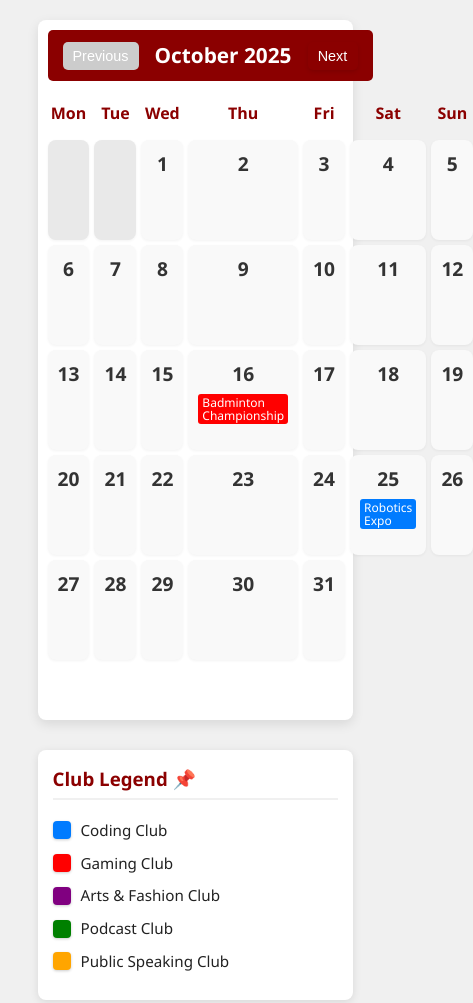
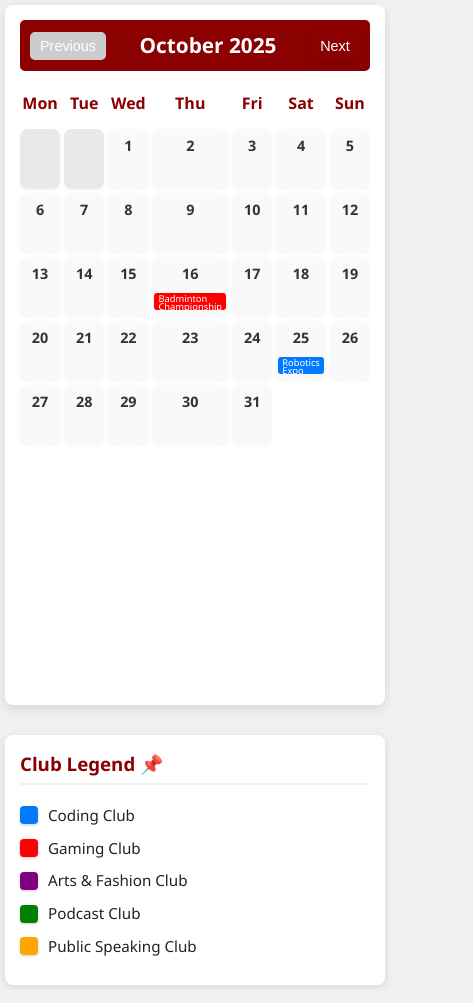
Before and after one commit to maryam-amir-2/clubs-calendar, a plain HTML site: page index.html in a window 390 px wide. Shown: the whole page, 473 px wide, since content can reach past the window. Drawn offline with Linux system fonts and the light colour scheme.

Commit message:
Enhance calendar responsiveness and modal details
Updated the calendar layout and styles for better responsiveness and added event description to the modal.

```diff
--- a/index.html
+++ b/index.html
@@ -5,23 +5,29 @@
 <meta name="viewport" content="width=device-width, initial-scale=1.0">
 <title>University Clubs Calendar</title>
 <style>
+/* ---------- PHONE-FIRST RESET ---------- */
+*,
+*::before,
+*::after { box-sizing: border-box; }
+
+/* ---------- ROOT TOKENS (unchanged) ---------- */
 :root {
-    --primary-color: #8B0000; /* Deep Red for University Vibe */
-    --secondary-color: #f0f0f0; /* Light Gray for background */
-    --text-color: #222;
-    --transition-speed: 0.3s;
+  --primary-color : #8B0000;
+  --secondary-color: #f0f0f0;
+  --text-color     : #222;
+  --transition-speed: .3s;
 }
 
 body {
-    font-family: 'Segoe UI', Tahoma, Geneva, Verdana, sans-serif;
-    background-color: var(--secondary-color);
+  margin: 0;
+  font-family: "Segoe UI", Tahoma, Geneva, Verdana, sans-serif;
+  background: var(--secondary-color);
   color: var(--text-color);
-    margin: 0;
-    padding: 20px;
   line-height: 1.5;
+  padding: 10px;               /* slightly smaller safe-area */
 }
 
-  /* Global Button Style */
+/* ---------- BUTTONS ---------- */
 button {
   background: var(--primary-color);
   color: #fff;
@@ -30,40 +36,36 @@
   border-radius: 5px;
   cursor: pointer;
   font-size: 1em;
-    transition: background-color var(--transition-speed), transform 0.1s;
-    box-shadow: 0 2px 4px rgba(0, 0, 0, 0.1);
-    min-width: 60px; /* Ensure buttons have space for 'Next'/'Back' */
+  transition: background-color var(--transition-speed), transform .1s;
+  box-shadow: 0 2px 4px rgba(0,0,0,.1);
+  min-width: 60px;
+}
+button:hover:not(:disabled) {
+  background: #A52A2A;
+  transform: translateY(-1px);
+}
+button:disabled {
+  background: #ccc;
+  cursor: not-allowed;
+  box-shadow: none;
 }
 
-  button:hover:not(:disabled) {
-    background-color: #A52A2A;
-    transform: translateY(-1px);
-  }
-
-  button:disabled {
-    background-color: #ccc;
-    cursor: not-allowed;
-    box-shadow: none;
-    transform: none;
-  }
-
-  /* Calendar Layout */
+/* ---------- LAYOUT WRAPPER ---------- */
 .calendar-container {
   display: flex;
   flex-wrap: wrap;
-    justify-content: center;
   gap: 20px;
   max-width: 1200px;
   margin: 0 auto;
 }
 
-  /* Desktop/Tablet Calendar Container */
+/* ---------- CALENDAR CORE ---------- */
 .calendar {
   flex: 1 1 700px;
   max-width: 700px;
   background: #fff;
   border-radius: 8px;
-    box-shadow: 0 4px 12px rgba(0, 0, 0, 0.1);
+  box-shadow: 0 4px 12px rgba(0,0,0,.1);
   padding: 15px;
 }
 
@@ -71,13 +73,12 @@
   display: flex;
   justify-content: space-between;
   align-items: center;
-    background-color: var(--primary-color);
+  background: var(--primary-color);
   color: #fff;
   padding: 15px 20px;
   border-radius: 5px;
   margin-bottom: 10px;
 }
-
 .calendar-header h2 {
   margin: 0;
   font-size: 1.5em;
@@ -98,23 +99,23 @@
   color: var(--primary-color);
 }
 
+/* ---------- DATE CELLS ---------- */
 .date-cell {
   min-height: 100px;
   background: #f9f9f9;
   border-radius: 8px;
-    text-align: left;
   padding: 10px;
   position: relative;
   cursor: pointer;
   transition: background-color var(--transition-speed), box-shadow var(--transition-speed);
-    box-shadow: 0 1px 3px rgba(0, 0, 0, 0.05);
+  box-shadow: 0 1px 3px rgba(0,0,0,.05);
+  display: flex;              /* added */
+  flex-direction: column;     /* added */
 }
-
 .date-cell:empty {
   background: #e9e9e9;
   cursor: default;
 }
-
 .date-cell strong {
   display: block;
   font-size: 1.2em;
@@ -122,66 +123,58 @@
   color: #333;
   text-align: center;
 }
-
-  /* Interactive Hover Effect */
 .date-cell.has-event:hover {
-    background-color: #fff0f0;
-    box-shadow: 0 4px 8px rgba(0, 0, 0, 0.15);
+  background: #fff0f0;
+  box-shadow: 0 4px 8px rgba(0,0,0,.15);
   transform: translateY(-2px);
 }
 
-  /* Event Block Styling (FIXED FOR WRAPPING) */
+/* ---------- EVENT BLOCK ---------- */
 .event-block {
-    font-size: 0.75em;
-    color: white;
+  font-size: .75em;
+  color: #fff;
   padding: 2px 4px;
   margin-top: 3px;
   border-radius: 3px;
   overflow: hidden;
-
-    /* FIX: Allows text to wrap and limits height */
   white-space: normal;
   max-height: 2.2em;
   line-height: 1.1;
   text-overflow: clip;
-
   max-width: 100%;
   text-align: left;
 }
 
-  /* Legend Styles */
+/* ---------- LEGEND ---------- */
 .legend {
   flex: 0 1 250px;
   background: #fff;
   border-radius: 8px;
   padding: 15px;
-    box-shadow: 0 2px 8px rgba(0, 0, 0, 0.1);
+  box-shadow: 0 2px 8px rgba(0,0,0,.1);
   height: fit-content;
 }
-
 .legend h3 {
   color: var(--primary-color);
   border-bottom: 2px solid var(--secondary-color);
   padding-bottom: 5px;
   margin-top: 0;
 }
-
 .legend-item {
   display: flex;
   align-items: center;
   margin-bottom: 10px;
-    font-size: 0.95em;
+  font-size: .95em;
 }
-
 .color-box {
   width: 18px;
   height: 18px;
   border-radius: 4px;
   margin-right: 10px;
-    box-shadow: 0 1px 3px rgba(0, 0, 0, 0.2);
+  box-shadow: 0 1px 3px rgba(0,0,0,.2);
 }
 
-  /* Modal Styles */
+/* ---------- MODAL ---------- */
 .modal {
   display: none;
   position: fixed;
@@ -191,29 +184,25 @@
   width: 100%;
   height: 100%;
   overflow: auto;
-    background-color: rgba(0,0,0,0.7);
+  background: rgba(0,0,0,.7);
   backdrop-filter: blur(2px);
   justify-content: center;
   align-items: center;
 }
-
 .modal-content {
-    background-color: #fff;
+  background: #fff;
   padding: 30px;
   border-radius: 10px;
   width: 90%;
   max-width: 350px;
-    text-align: left;
-    box-shadow: 0 8px 25px rgba(0, 0, 0, 0.3);
-    animation: fadeIn 0.3s ease-out;
+  box-shadow: 0 8px 25px rgba(0,0,0,.3);
+  animation: fadeIn .3s ease-out;
   border-top: 5px solid var(--primary-color);
 }
-
 @keyframes fadeIn {
   from { opacity: 0; transform: translateY(-20px); }
-    to { opacity: 1; transform: translateY(0); }
+  to   { opacity: 1; transform: translateY(0); }
 }
-
 .close-btn {
   color: var(--primary-color);
   float: right;
@@ -221,12 +210,9 @@
   font-weight: 300;
   cursor: pointer;
   line-height: 1;
-    transition: color 0.2s;
+  transition: color .2s;
 }
-  .close-btn:hover {
-    color: #FF0000;
-  }
-
+.close-btn:hover { color: #FF0000; }
 #modal-event-name {
   color: var(--primary-color);
   margin-top: 0;
@@ -234,12 +220,7 @@
   border-bottom: 1px dashed #ccc;
   padding-bottom: 10px;
 }
-
-  .modal-content p {
-      font-size: 1em;
-      margin: 5px 0;
-  }
-
+.modal-content p { font-size: 1em; margin: 5px 0; }
 #modal-event-description {
   margin-top: 15px;
   padding-top: 10px;
@@ -248,63 +229,55 @@
   color: #555;
 }
 
+/* ---------- PHONE OVERRIDES ---------- */
+@media (max-width: 600px) {
+  body { padding: 5px; }
 
-  /* --- CORRECTED RESPONSIVE ADJUSTMENTS --- */
-  @media(max-width: 950px) {
   .calendar-container {
     flex-direction: column;
-      align-items: center;
+    align-items: stretch;
   }
-
-    .calendar, .legend {
-        max-width: 90%;
+  .calendar,
+  .legend {
+    max-width: 100%;
     width: 100%;
-        /* Crucial: ensures padding is included in the width, preventing overflow */
-        box-sizing: border-box;
   }
-
-    .calendar {
-        padding: 10px; /* Adjusted padding for small screens */
-        order: 1;
-    }
-
-    .legend {
-      margin-top: 10px;
-      order: 2; /* Legend goes underneath */
-    }
+  .calendar { order: 1; }
+  .legend   { order: 2; margin-top: 10px; }
 
   .calendar-header {
-        /* FIX: Ensure header spans the full width and maintains red background */
     width: 100%;
-        padding: 10px 15px;
+    padding: 10px;
     margin-bottom: 5px;
-        background-color: var(--primary-color); /* Restored Red */
-        color: #fff; /* Restored White text */
-        /* Removed extraneous margin/padding lines from the mix-up */
+  }
+  .calendar-header h2 { font-size: 1.3em; }
+  .calendar-header button {
+    padding: 6px 10px;
+    font-size: .9em;
+    min-width: 50px;
   }
 
   .calendar-grid {
-        gap: 5px;
+    gap: 4px;
     width: 100%;
   }
 
+  /* shrink cells so 7 columns fit tiny screens */
   .date-cell {
-        min-height: 80px;
+    min-height: 60px;
+    padding: 6px 2px;
+    font-size: .9em;
+  }
+  .date-cell strong { font-size: 1em; }
+
+  .event-block {
+    font-size: .65em;
+    max-height: 1.8em;
+    line-height: .9;
+  }
 }
 
-    @media(max-width: 400px) {
-        .calendar-header h2 {
-            font-size: 1.3em;
-        }
-        .calendar-header button {
-            padding: 6px 10px;
-            font-size: 0.9em;
-            min-width: 50px;
-        }
-    }
-  }
 </style>
-</head>
 <body>
 
 <div class="calendar-container">
```
Lines whose indentation alone changed are shown as unchanged.
